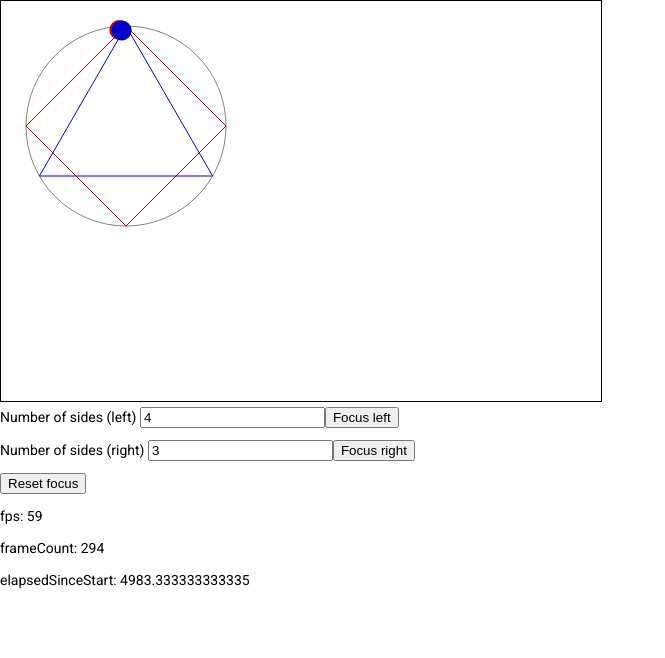
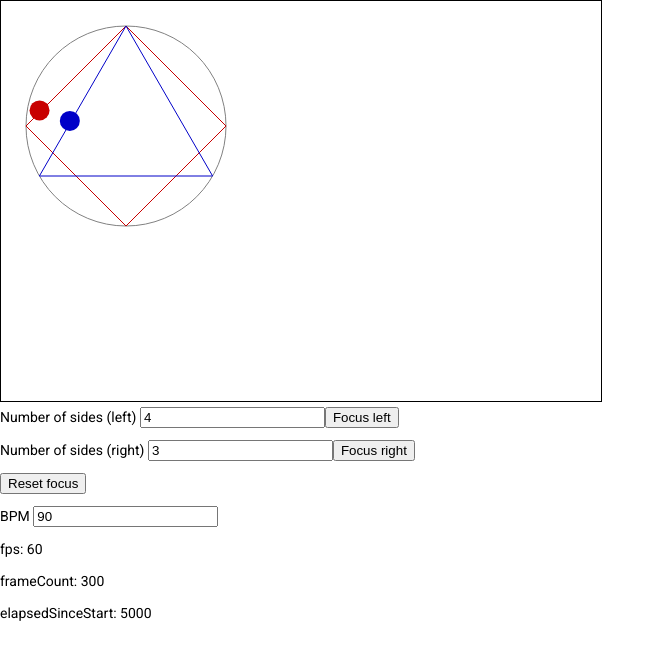
Before and after one commit to tbhansondev/polybeat, an Angular app: page / in a window 1280 px wide. Shown: the top 658 px of the page, without its empty margins (0-665 px from the left). Built offline with nearby package versions, Linux system fonts and the light colour scheme.

Commit message:
feat: create bpm selector

```diff
--- a/src/app/classes/ball/ball.ts
+++ b/src/app/classes/ball/ball.ts
@@ -49,7 +49,6 @@ export class Ball extends Shape {
             const s2 = side === sidesPath.length - 1 ? 0 : side + 1;
             this.setCoords(sidesPath[s1], sidesPath[s2], sidesPath.length, frames);
         };
-        console.log('animationPath length', this.animationPath.length);
     }
 
     private setCoords(p1: ICoordinates, p2: ICoordinates, sides: number, frames: number): void {
--- a/src/app/components/home/home.component.html
+++ b/src/app/components/home/home.component.html
@@ -1,20 +1,26 @@
 <canvas #canvas id="tutorial" width="600" height="400"></canvas>
 <p>
-    <label for="number-of-sides">
+    <label for="number-of-sides-left">
         Number of sides (left)
     </label>
-    <input id="number-of-sides" type="number" [(ngModel)]="sidesLeft" (input)="startAnimation()">
+    <input id="number-of-sides-left" type="number" [(ngModel)]="sidesLeft" (input)="startAnimation()">
     <button (click)="focusTrack(TRACK_ID.Left)">Focus left</button>
 </p>
 <p>
-    <label for="number-of-sides">
+    <label for="number-of-sides-right">
         Number of sides (right)
     </label>
-    <input id="number-of-sides" type="number" [(ngModel)]="sidesRight" (input)="startAnimation()">
+    <input id="number-of-sides-right" type="number" [(ngModel)]="sidesRight" (input)="startAnimation()">
     <button (click)="focusTrack(TRACK_ID.Right)">Focus right</button>
 </p>
 <p>
     <button (click)="focusTrack()">Reset focus</button>
+</p>
+<p>
+    <label for="select-bpm">
+        BPM
+    </label>
+    <input id="select-bpm" type="number" [(ngModel)]="bpm" (input)="startAnimation()">
 </p>
 <p>
     fps: {{ animationService.currentFps }}
--- a/src/app/components/home/home.component.ts
+++ b/src/app/components/home/home.component.ts
@@ -21,8 +21,9 @@ export class HomeComponent implements AfterViewInit {
     sidesLeft = 4;
     sidesRight = 3;
 
-    speed = 300 // lower number = higher speed;
-    frames: number;
+    bpm = 90;
+    quarterNotesPerBar = 4;
+    framesPerBar: number;
 
     circle: Circle;
 
@@ -70,10 +71,8 @@ export class HomeComponent implements AfterViewInit {
     }
 
     startAnimation(): void {
-        // window.cancelAnimationFrame(this.raf);
         this.animationService.stop();
-
-        this.setFrames();
+        this.setFramesPerBar();
         this.createShapes();
         this.refreshCanvas();
     }
@@ -90,9 +89,9 @@ export class HomeComponent implements AfterViewInit {
 
     createShapes(): void {
         this.polyLeft.createPath(this.sidesLeft);
-        this.ballLeft.createAnimationPath(this.polyLeft.path, this.frames);
+        this.ballLeft.createAnimationPath(this.polyLeft.path, this.framesPerBar);
         this.polyRight.createPath(this.sidesRight);
-        this.ballRight.createAnimationPath(this.polyRight.path, this.frames);
+        this.ballRight.createAnimationPath(this.polyRight.path, this.framesPerBar);
     }
 
     drawShapes(): void {
@@ -103,8 +102,13 @@ export class HomeComponent implements AfterViewInit {
         this.ballRight.draw();
     }
 
-    setFrames(): void {
-        this.frames = this.mathService.closestCommonMultipleToTarget(this.sidesLeft, this.sidesRight, this.speed);
+    setFramesPerBar(): void {
+        const fpm = this.animationService.fps * 60;
+        this.framesPerBar = this.mathService.closestCommonMultipleToTarget(
+            this.sidesLeft,
+            this.sidesRight,
+            Math.round(fpm / (this.bpm / this.quarterNotesPerBar))
+        );
     }
 
     focusTrack(trackId?: TrackId): void {
--- a/src/app/services/animation/animation.service.ts
+++ b/src/app/services/animation/animation.service.ts
@@ -6,7 +6,7 @@ import { Injectable } from '@angular/core';
 export class AnimationService {
 
     frameCount = 0;
-    fps: number = 60;
+    fps: number = 144;
     fpsInterval: number;
     currentFps: number;
     startTime: number;
```
